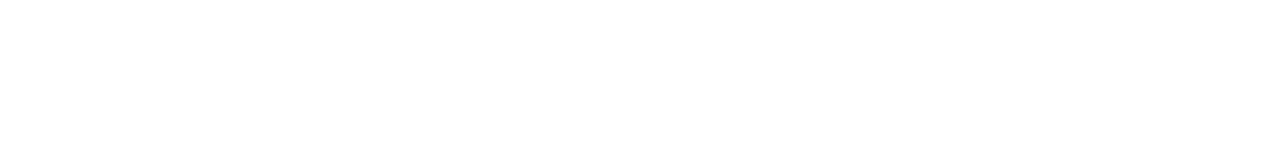
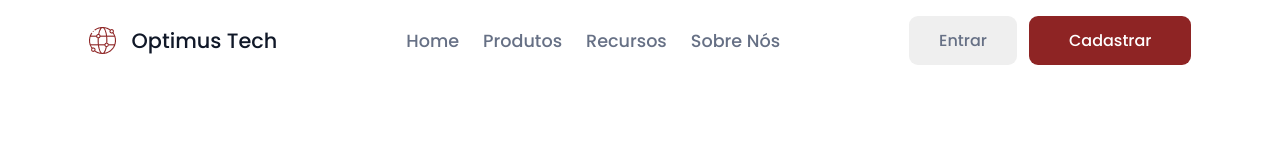
Before and after one commit to gabr1eloliveira/Optimus-Tech, a plain HTML site: page sobre-nos.html in a window 1280 px wide. Drawn offline with Linux system fonts and the light colour scheme.

Commit message:
Criei o Navabar

```diff
--- a/sobre-nos.html
+++ b/sobre-nos.html
@@ -4,8 +4,29 @@
     <meta charset="UTF-8">
     <meta name="viewport" content="width=device-width, initial-scale=1.0">
     <title>Sobre Nós - Optimus Tech</title>
+    <link rel="stylesheet" href="src/css/reset.css">
+    <link rel="stylesheet" href="src/css/global.css">
+    <link rel="stylesheet" href="src/css/page.css">
+    <link rel="stylesheet" href="src/css/navbar.css">
 </head>
 <body>
-
+    <header class="navbar">
+        <div class="nav-container">
+            <div class="logo">
+                <img src="src/imagens/worldwide 1 (Traced).png" alt="Logo da Optimus Tech"> Optimus Tech
+            </div>
+            <nav>
+                <ul class="nav-menu">
+                    <li><a href="index.html">Home</a></li>
+                    <li><a href="produto.html">Produtos</a></li>
+                    <li><a href="recurso.html">Recursos</a></li>
+                    <li><a href="sobre-nos.html">Sobre Nós</a></li>
+                </ul>
+            </nav>
+            <div class="nav-buttons">
+                <button class="btn-login"><a href="#">Entrar</a></button>
+                <button class="btn-singup"><a href="#">Cadastrar</a></button>
+            </div>
+        </div>
+    </header>
 </body>
-</html>
--- /dev/null
+++ b/src/css/global.css
@@ -0,0 +1,38 @@
+.btn-login{
+    padding: 12px 30px;
+    border: none;
+    border-radius: 9px;
+    transition: background-color 0.2s ease, color 0.2s ease, transform 0.2s ease;
+}
+
+.btn-login a{
+    text-decoration: none;
+    color: var(--cor-terciaria);
+    font-size: 1rem;
+    font-weight: 500;
+}
+
+.btn-login:hover {
+    background-color: rgba(128, 128, 128, 0.336);
+    transform: translateY(-2px);
+}
+
+.btn-singup{
+    padding: 12px 40px;
+    border-radius: 9px;
+    border: none;
+    background-color: var(--cor-primaria);
+    transition: background-color 0.2s ease, transform 0.2s ease;
+}
+
+.btn-singup a{
+    text-decoration: none;
+    color: white;
+    font-size: 1rem;
+    font-weight: 500;
+}
+
+.btn-singup:hover {
+    background-color: var(--cor-secundario);
+    transform: translateY(-2px);
+}
--- /dev/null
+++ b/src/css/navbar.css
@@ -0,0 +1,60 @@
+.navbar {
+	width: 100%;
+    min-height: 80px;
+    padding: 16px 40px;
+}
+
+.nav-container {
+	display: flex;
+	align-items: center;
+	justify-content: space-around;
+	gap: 2rem;
+}
+
+.logo,
+.nav-buttons,
+.nav-menu{
+	display: flex;
+	align-items: center;
+}
+
+.logo{
+    gap: 1rem;
+    color: var(--cor-secundario);
+    font-weight: 500;
+    font-size: 1.3rem;
+}
+
+.nav-menu{
+	gap: 1.5rem;
+	list-style: none;
+}
+
+.nav-menu a{
+	position: relative;
+	display: inline-block;
+    text-decoration: none;
+    color: var(--cor-terciaria);
+    font-weight: 500;
+    font-size: 1.1rem;
+}
+
+.nav-menu a::after {
+	content: "";
+	position: absolute;
+	left: 0;
+	bottom: -6px;
+	width: 0;
+	height: 3px;
+	border-radius: 3px;
+	background-color: var(--cor-primaria);
+	transition: width 0.25s ease;
+}
+
+.nav-menu a:hover::after {
+	width: 100%;
+}
+
+.nav-buttons {
+	gap: 0.75rem;
+}
--- /dev/null
+++ b/src/css/reset.css
@@ -0,0 +1,14 @@
+@import url('https://fonts.googleapis.com/css2?family=Poppins:ital,wght@0,100;0,200;0,300;0,400;0,500;0,600;0,700;0,800;0,900;1,100;1,200;1,300;1,400;1,500;1,600;1,700;1,800;1,900&display=swap');
+
+*{
+    padding: 0px;
+    margin: 0px;
+    box-sizing: border-box;
+    font-family: "Poppins", sans-serif;
+}
+
+:root{
+    --cor-primaria: #8e2424;
+    --cor-secundario: #101828;
+    --cor-terciaria: #667085;
+}
```
Also changed, not shown: index.html (deleted, +0 -11 lines), src/css/page.css (added).
